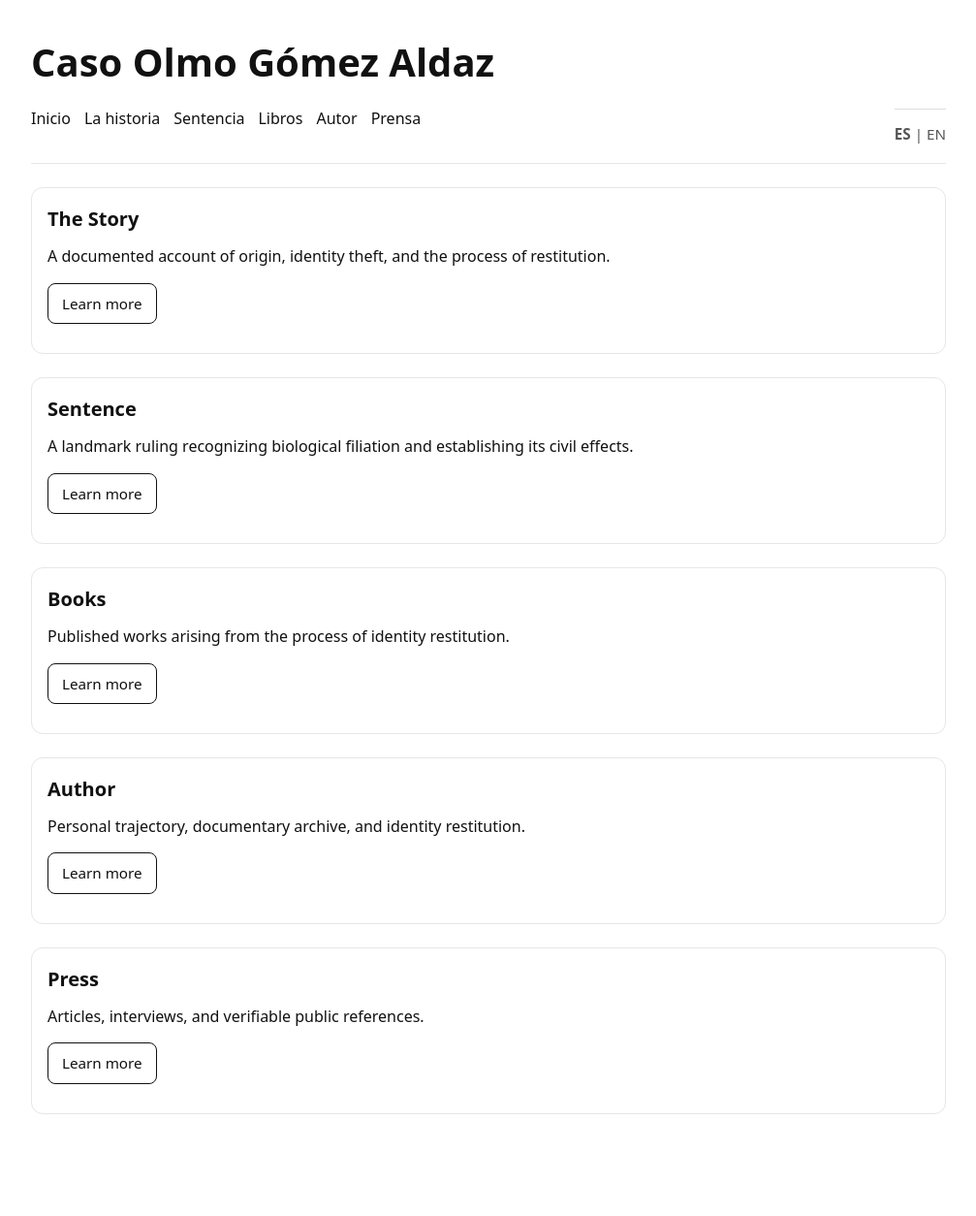
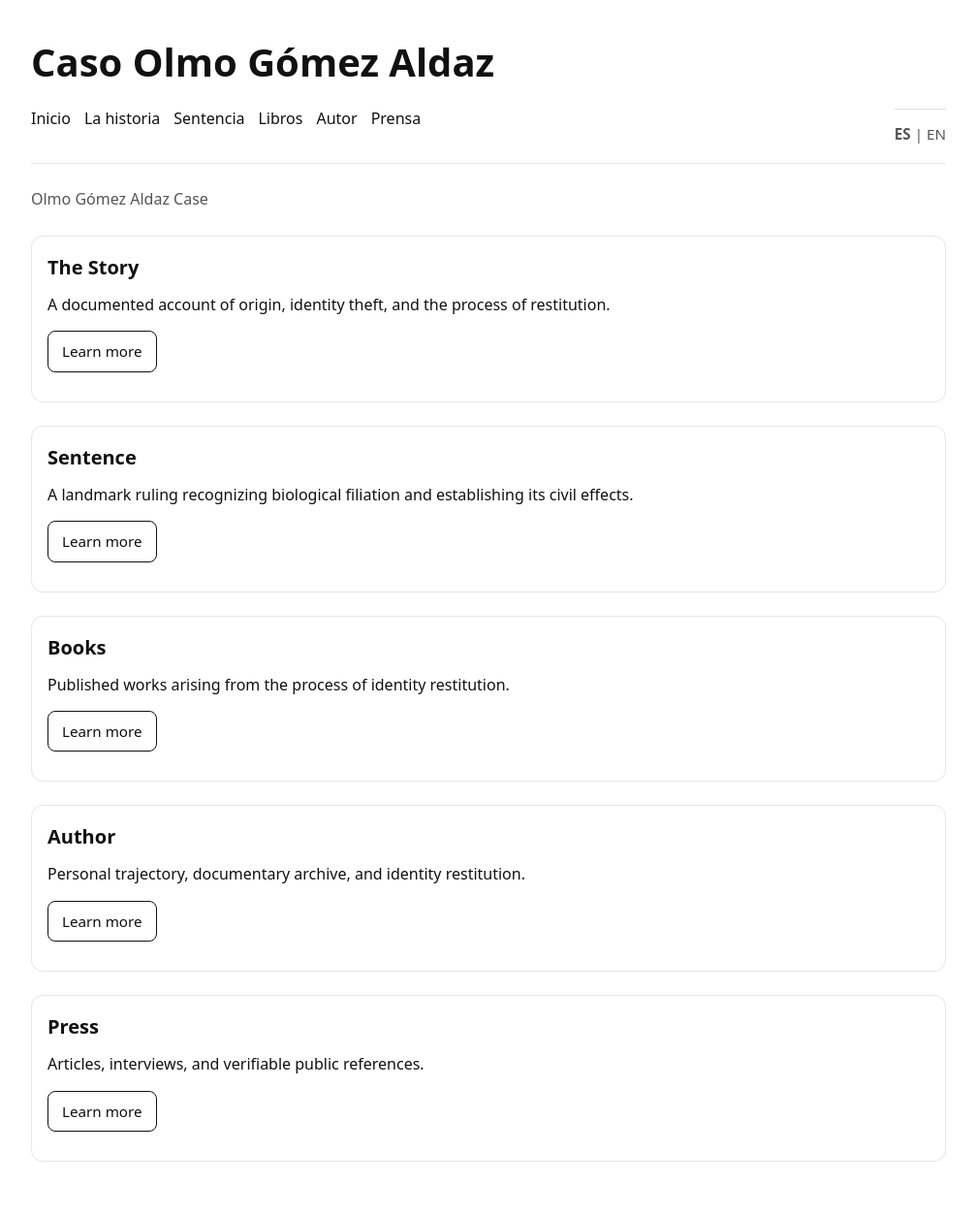
Before and after one commit to olmogaldaz/olmogaldaz.github.io, a Jekyll site: the page built from en/index.html, in a window 1280 px wide. Shown: the whole page at 97% size, without its empty margins (136-1143 px from the left). Built offline with Jekyll 4.4.1, drawn with Linux system fonts in a browser that asks for light colours; before the commit the page ends 1205 px from its top, so only the background shows below that.

Commit message:
Update index.html

```diff
--- a/en/index.html
+++ b/en/index.html
@@ -8,7 +8,9 @@ description: Documented case of identity theft at birth and judicial restitution
 
   <div class="wrap">
     <header id="site-header"></header>
-
+    <h1 class="page-title subtle">
+      Olmo Gómez Aldaz Case
+    </h1>
     <main>
 
       <!-- Row 1: The Story / Sentence -->
```
